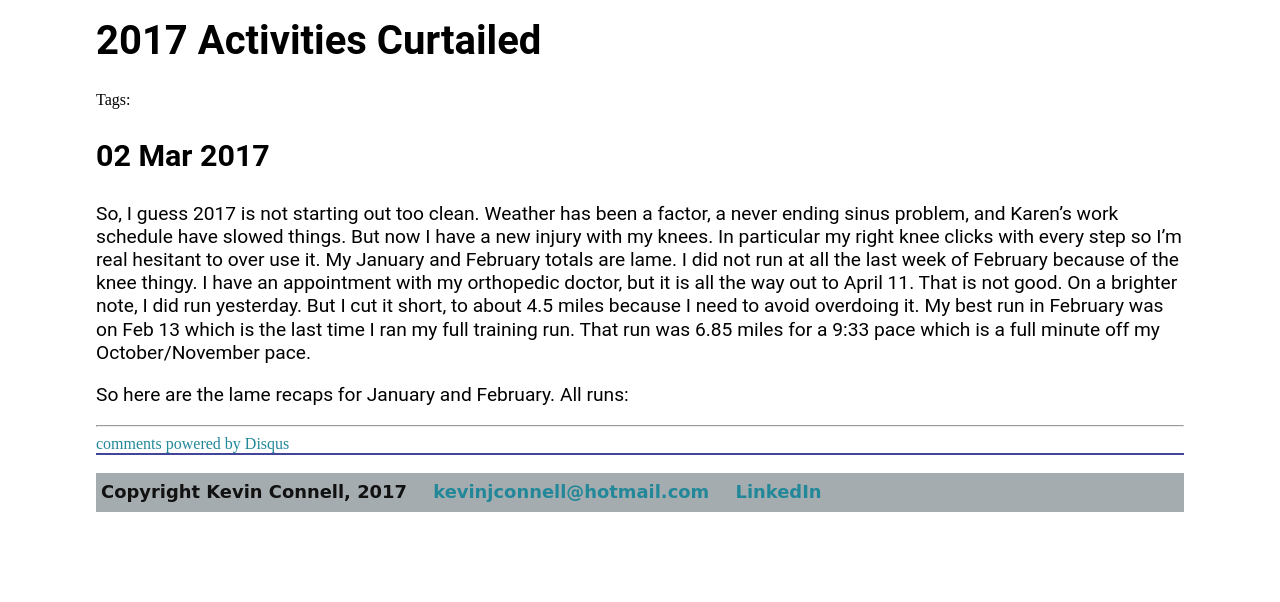
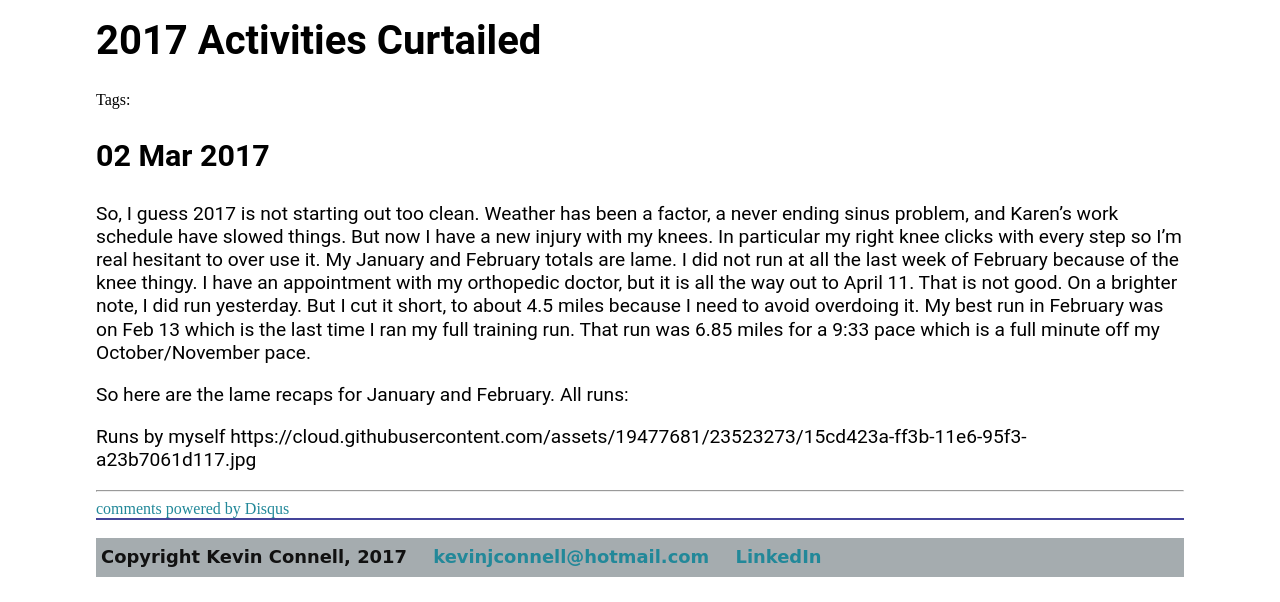
Before and after one commit to mo4dawg/mo4dawg.github.io, a Jekyll site: the page built from _posts/2017-03-02-start of year.md, in a window 1280 px wide. Shown: the part 391-993 px from the top of the page. Built offline with Jekyll 4.4.1, drawn with Linux system fonts in a browser that asks for light colours; comment, search, counter and statistics services are not loaded; before the commit the page ends 928 px from its top, so only the background shows below that.

Commit message:
Update 2017-03-02-start of year.md

```diff
--- a/_posts/2017-03-02-start of year.md
+++ b/_posts/2017-03-02-start of year.md
@@ -11,3 +11,7 @@ On a brighter note, I did run yesterday.  But I cut it short, to about 4.5 miles
 
 So here are the lame recaps for January and February.
 All runs:
+
+
+Runs by myself
+https://cloud.githubusercontent.com/assets/19477681/23523273/15cd423a-ff3b-11e6-95f3-a23b7061d117.jpg
```
